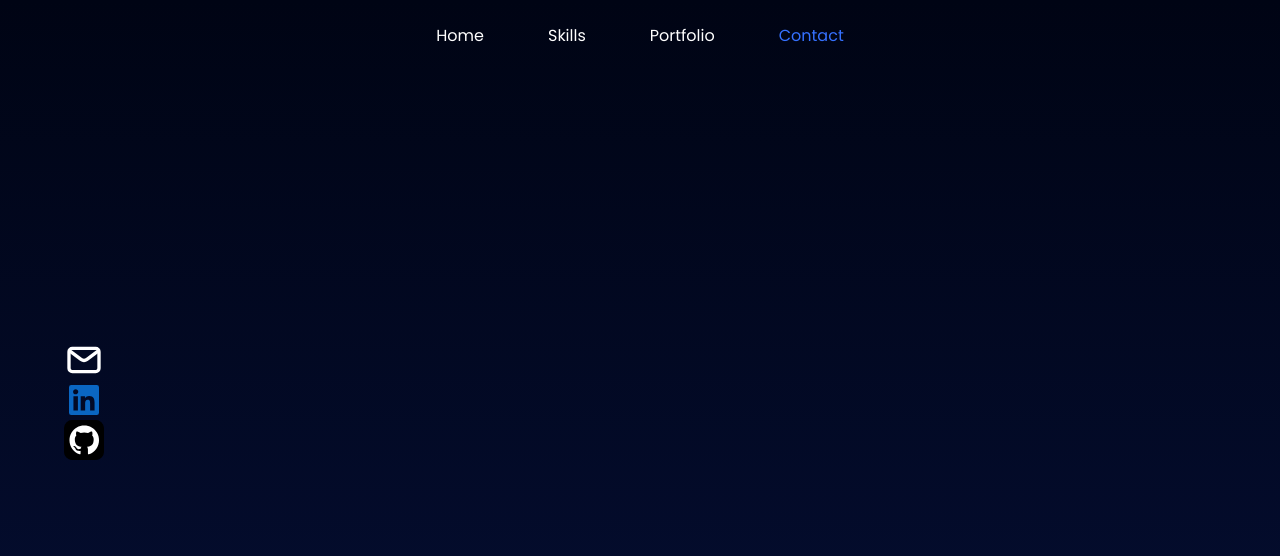
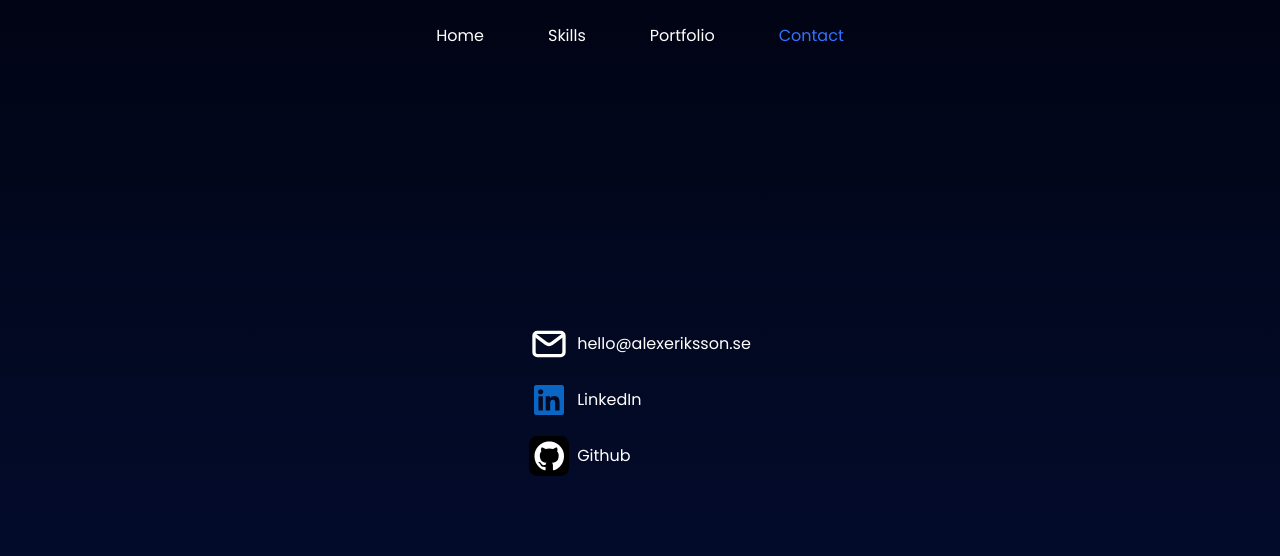
Before and after one commit to alexanderiksson/Portfolio, a React (Vite) app: page /contact in a window 1280 px wide. Shown: the top 556 px of the page. Built offline with nearby package versions, Linux system fonts and the light colour scheme.

Commit message:
Added contact links

```diff
--- a/src/pages/Contact.jsx
+++ b/src/pages/Contact.jsx
@@ -9,9 +9,22 @@ export default function Contact() {
             </Helmet>
 
             <div className="content">
-                <img src="/email.svg" alt="" width="40px"/>
-                <img src="/linkedin.svg" alt="" width="40px" />
-                <img src="/github.svg" alt="" width="40px" />
+                <div className="w-full flex flex-col justify-center items-center">
+                    <div className="flex flex-col gap-4">
+                        <div className="flex items-center gap-2">
+                            <img src="/email.svg" alt="" width="40px"/>
+                            <a className="text-white" href="mailto:hello@alexeriksson.se">hello@alexeriksson.se</a>
+                        </div>
+                        <div className="flex items-center gap-2">
+                            <img src="/linkedin.svg" alt="" width="40px"/>
+                            <a className="text-white" href="https://www.linkedin.com/in/alexander-eriksson-302bb8237/">LinkedIn</a>
+                        </div>
+                        <div className="flex items-center gap-2">
+                            <img src="/github.svg" alt="" width="40px"/>
+                            <a className="text-white" href="https://github.com/alexanderiksson">Github</a>
+                        </div>
+                    </div>
+                </div>
             </div>
         </React.Fragment>
     )
```
